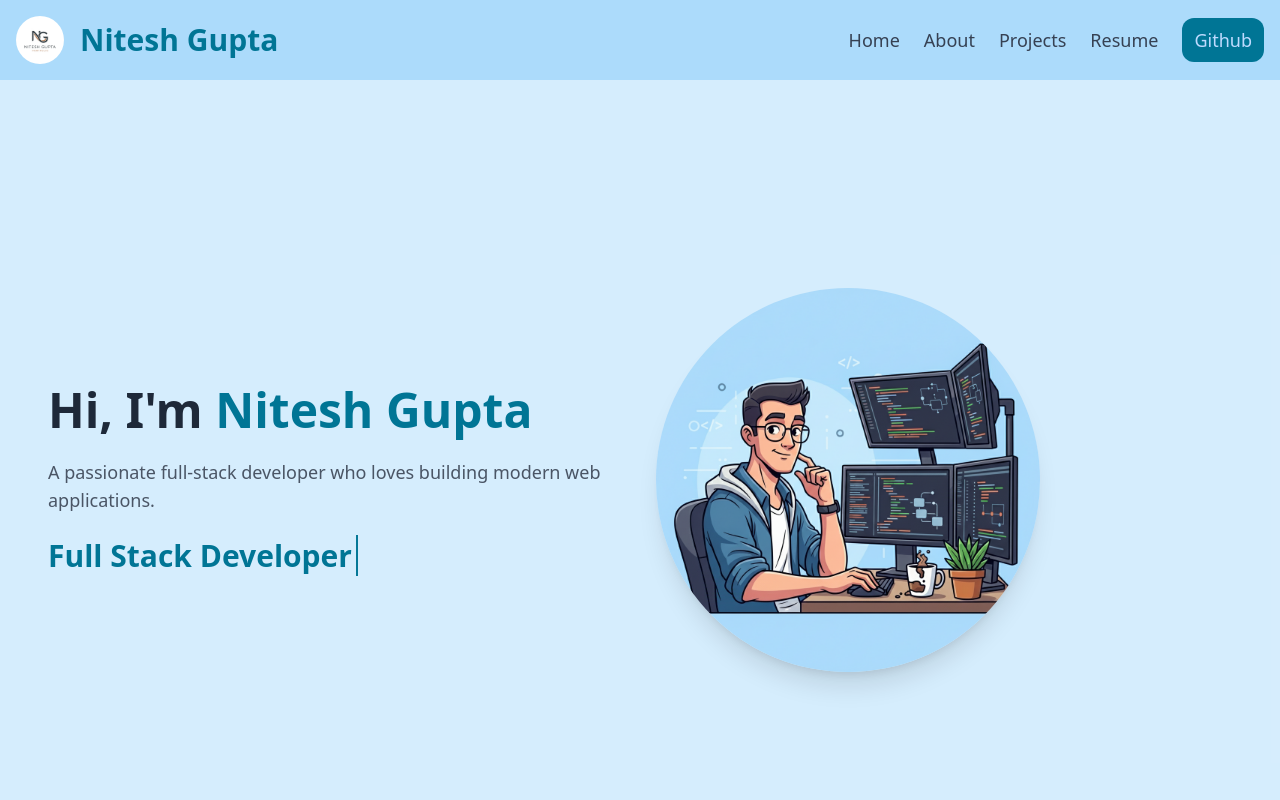
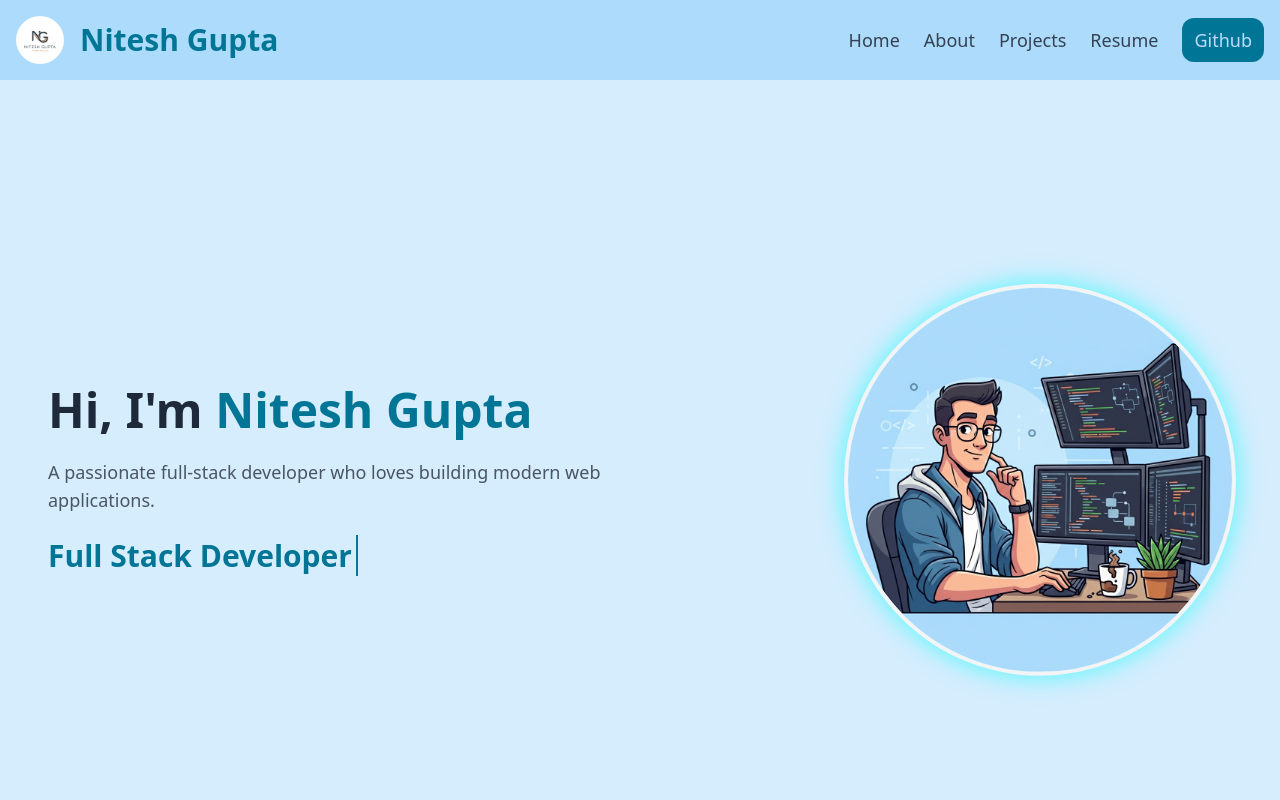
Before and after one commit to CodeWithNitesh7/codexnitesh, a React (Vite) app: page / in a window 1280 px wide. Shown: the top 800 px of the page. Built offline with nearby package versions, Linux system fonts and the light colour scheme.

Commit message:
Update HeroSection.jsx

```diff
--- a/src/components/HeroSection.jsx
+++ b/src/components/HeroSection.jsx
@@ -1,4 +1,5 @@
 import React, { useState, useEffect } from "react";
+import { motion } from "framer-motion";
 
 export default function HeroSection() {
     const texts = [
@@ -36,8 +37,14 @@ export default function HeroSection() {
 
     return (
         <div className="bg-[#ACDBFB]/50 md:min-h-screen flex flex-col-reverse sm:flex-row items-center px-4 sm:px-12 py-6 sm:py-12 gap-4 sm:gap-8">
-            {/* Text Section */}
-            <div className="flex-1 flex flex-col justify-center space-y-3 sm:space-y-6 text-center sm:text-left">
+
+            {/* Left Section */}
+            <motion.div
+                className="flex-1 flex flex-col justify-center space-y-3 sm:space-y-6 text-center sm:text-left"
+                initial={{ opacity: 0, x: -50 }}
+                animate={{ opacity: 1, x: 0 }}
+                transition={{ duration: 0.8, ease: "easeOut" }}
+            >
                 <h1 className="text-3xl sm:text-5xl font-bold text-gray-800">
                     Hi, I'm <span className="text-cyan-700">Nitesh Gupta</span>
                 </h1>
@@ -45,21 +52,29 @@ export default function HeroSection() {
                     A passionate full-stack developer who loves building modern web applications.
                 </p>
 
-                {/* Typing Animation */}
                 <h2 className="text-lg sm:text-3xl font-bold text-cyan-700">
                     {texts[index].substring(0, subIndex)}
                     <span className="border-r-2 border-cyan-700 animate-pulse ml-1"></span>
                 </h2>
-            </div>
+            </motion.div>
 
-            {/* Image Section */}
-            <div className="flex-1 flex justify-center sm:justify-start">
-                <img
+            {/* Right Section */}
+            <motion.div
+                className="flex-1 flex md:justify-end lg:justify-end sm:justify-start relative"
+                initial={{ opacity: 0, scale: 0.8 }}
+                animate={{ opacity: 1, scale: 1 }}
+                transition={{ duration: 0.8, ease: "easeOut" }}
+            >
+
+
+                <motion.img
                     src="/me.png"
                     alt="Smart Coder"
-                    className="h-56 w-56 sm:h-80 sm:w-80 md:h-96 md:w-96 shadow-xl rounded-full object-cover"
+                    className="h-56 w-56 sm:h-80 sm:w-80 md:h-96 md:w-96 shadow-[0_0_25px_5px_rgba(0,255,255,0.6)] outline-4 outline-gray-100 rounded-full object-cover"
+                    animate={{ y: [0, -10, 0] }}
+                    transition={{ duration: 4, repeat: Infinity, ease: "easeInOut" }}
                 />
-            </div>
+            </motion.div>
         </div>
     );
 }
```
